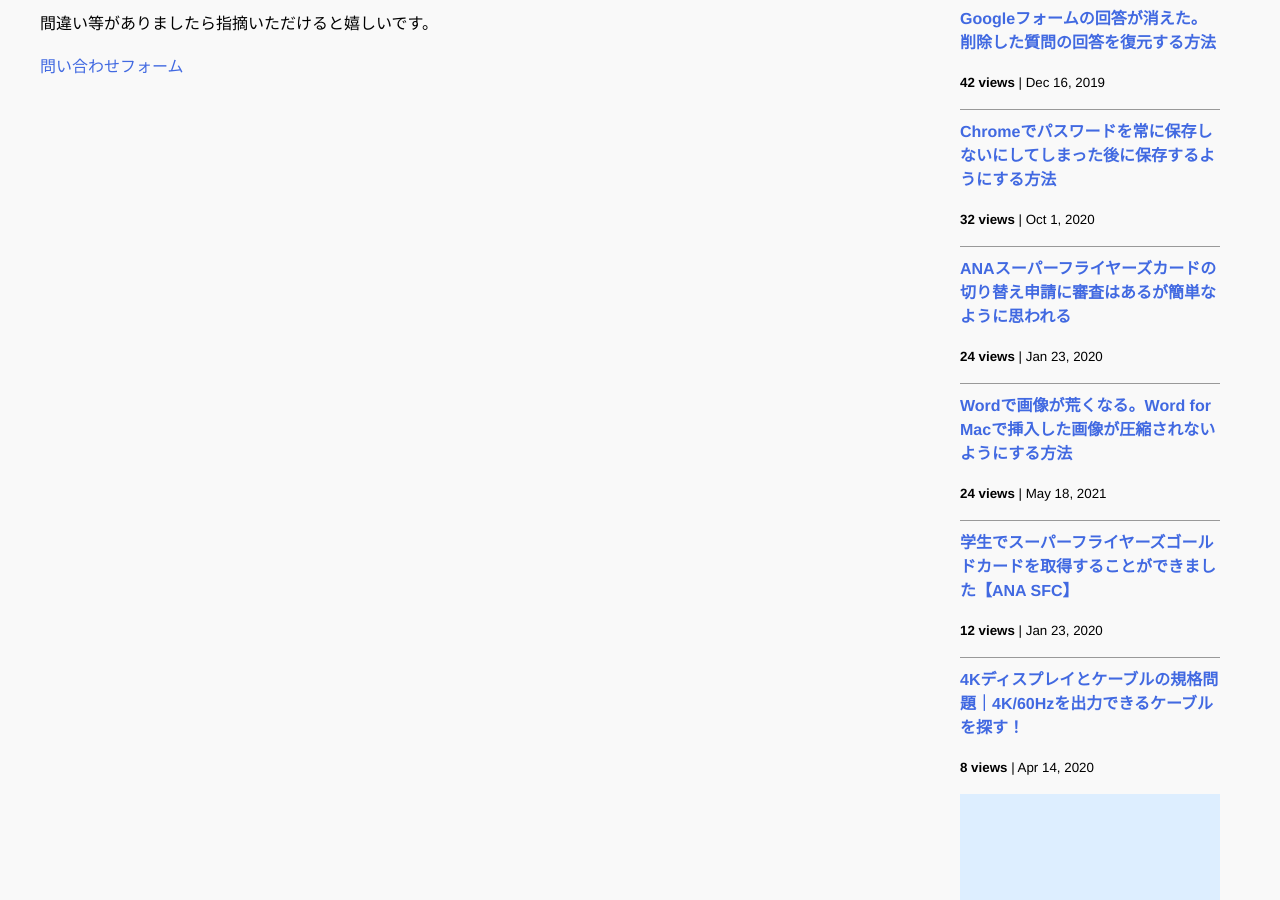
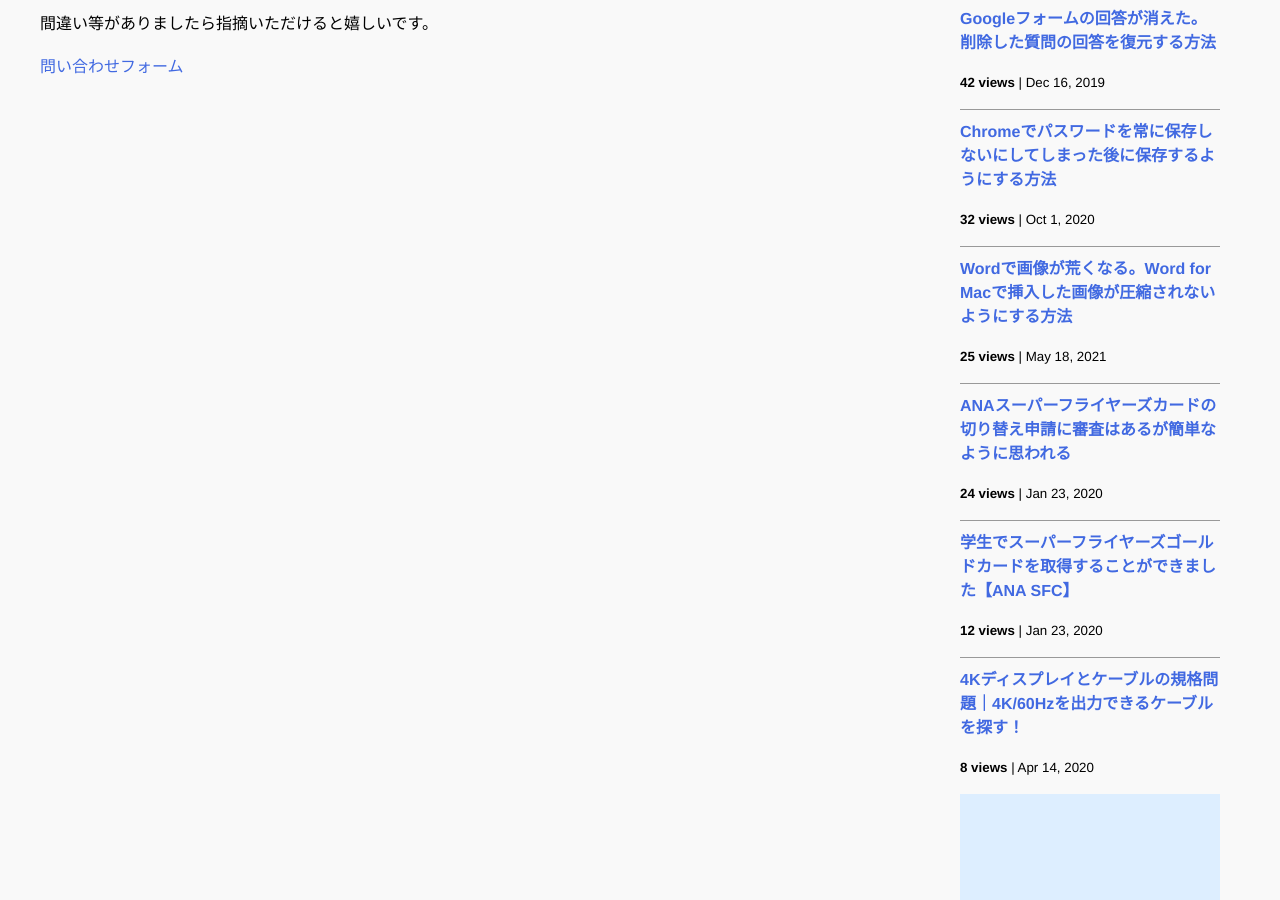
Before and after one commit to iwanaminami/shoyaiwaname, a Jekyll site: the page built from about.markdown, in a window 1280 px wide and 900 px high, scrolled down 991 px. Built offline with Jekyll 4.4.1, drawn with Linux system fonts in a browser that asks for light colours; nearby versions of some CDN libraries; comment, search, counter and statistics services are not loaded.

Commit message:
chore(ga): update _data/popularposts.yml 20260623-1652

```diff
--- a/_data/popularposts.yml
+++ b/_data/popularposts.yml
@@ -5,10 +5,10 @@ side:
     url: "/2019/12/16/restore-googleform.html"
   - view: 32
     url: "/2020/10/01/googlepassword.html"
+  - view: 25
+    url: "/2021/05/18/image-compression-word.html"
   - view: 24
     url: "/2020/01/23/sfc-judge.html"
-  - view: 24
-    url: "/2021/05/18/image-compression-word.html"
   - view: 12
     url: "/2020/01/23/sfcgold.html"
   - view: 11
```
